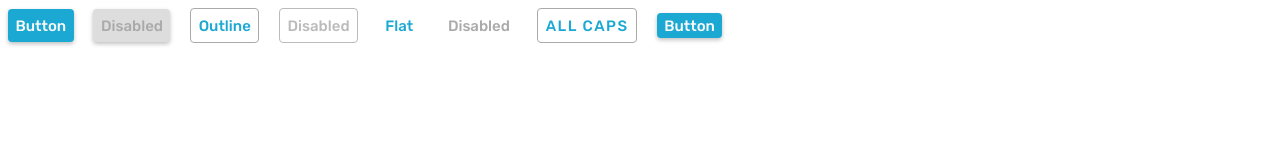
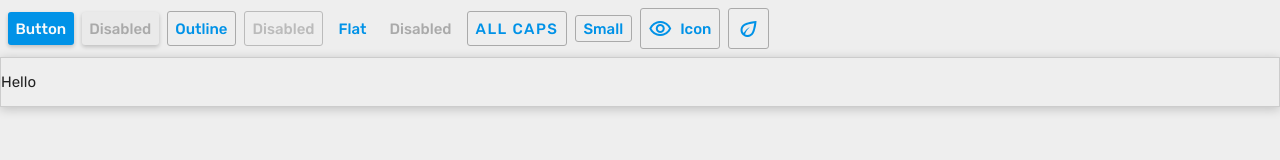
Before and after one commit to eethe0/chroma, a website built with Parcel: page index.html in a window 1280 px wide. Built offline with nearby package versions, Linux system fonts and the light colour scheme.

Commit message:
Start cards

```diff
--- a/chroma.scss
+++ b/chroma.scss
@@ -1,8 +1,8 @@
 @import url("https://fonts.googleapis.com/css?family=Rubik:400,500&display=swap");
 
 $font: "Rubik", sans-serif;
-$primary: #1ba8d3;
-$bg: #fff;
+$primary: #0092e7;
+$bg: #eee;
 $light: #fafafa;
 $dark: #222;
 
@@ -23,6 +23,7 @@ body {
 }
 
 body {
+  background-color: $bg;
   font-family: $font;
   font-size: 15px;
   color: $dark;
@@ -39,19 +40,26 @@ body {
 .button {
   appearance: none;
   position: relative;
+  display: flex;
+  justify-content: center;
+  align-items: center;
   border: 0;
-  margin: 8px;
   padding: 0.5em;
   font-weight: 500;
   background-color: $primary;
   color: legible($primary);
-  box-shadow: 0 0 0 0 rgba($primary, 0.5), 0 2px 4px rgba(#000, 0.25);
-  border-radius: 4px;
+  box-shadow: 0 0 0 0 rgba($primary, 0.5), 0 2px 4px rgba(#000, 0.2);
+  border-radius: 3px;
 
   transition: all 100ms;
 
+  > *:not(:last-child) {
+    margin-right: 8px;
+  }
+
   &::before {
     content: "";
+    display: block;
     position: absolute;
     top: 0;
     left: 0;
@@ -67,7 +75,7 @@ body {
 
   &:hover,
   &:focus {
-    box-shadow: 0 0 0 2px rgba($primary, 0.5), 0 2px 4px rgba(#000, 0.25);
+    box-shadow: 0 0 0 2px rgba($primary, 0.5), 0 2px 4px rgba(#000, 0.2);
 
     &::before {
       box-shadow: 0 0 0 8px rgba($primary, 0);
@@ -75,7 +83,7 @@ body {
   }
 
   &:active {
-    box-shadow: 0 0 0 0 rgba($primary, 0), 0 2px 4px rgba(#000, 0.25);
+    box-shadow: 0 0 0 0 rgba($primary, 0), 0 2px 4px rgba(#000, 0.2);
 
     &::before {
       box-shadow: 0 0 0 0px rgba($primary, 1);
@@ -84,9 +92,14 @@ body {
   }
 
   &:disabled {
-    box-shadow: 0 0 0 0 rgba($primary, 0), 0 2px 4px rgba(#000, 0.25);
-    background-color: #ddd;
+    box-shadow: 0 0 0 0 rgba($primary, 0), 0 2px 4px rgba(#000, 0.2);
+    background-color: #eaeaea;
     color: #aaa;
+
+    &::before {
+      box-shadow: none;
+      transition: all 0ms;
+    }
   }
 
   &.caps {
@@ -149,3 +162,8 @@ body {
     color: #aaa;
   }
 }
+
+.card {
+  box-shadow: 0 2px 10px rgba(#000,0.2);
+  border: 1px solid #ccc;
+}
--- a/index.html
+++ b/index.html
@@ -6,9 +6,12 @@
     <meta name="viewport" content="width=device-width, initial-scale=1.0">
     <title>Document</title>
     <link rel="stylesheet" href="chroma.scss">
+    <link rel="stylesheet" href="style.scss">
+    <link href="https://fonts.googleapis.com/icon?family=Material+Icons+Outlined" rel="stylesheet">
 </head>
 
 <body>
+    <div class="buttons">
         <button class="button">Button</button>
         <button class="button" disabled>Disabled</button>
         <button class="button-outline">Outline</button>
@@ -16,7 +19,18 @@
         <button class="button-flat">Flat</button>
         <button class="button-flat" disabled>Disabled</button>
         <button class="button-outline caps">All caps</button>
-    <button class="button small">Button</button>
+        <button class="button-outline small">Small</button>
+        <button class="button-outline">
+            <i class="material-icons-outlined">visibility</i>
+            <span>Icon</span>
+        </button>
+        <button class="button-outline">
+            <i class="material-icons-outlined">eco</i>
+        </button>
+    </div>
+    <div class="card">
+        <p>Hello</p>
+    </div>
 </body>
 
 </html>
--- /dev/null
+++ b/style.scss
@@ -0,0 +1,10 @@
+.buttons {
+    display: flex;
+    align-items: center;
+    flex-wrap: wrap;
+    padding: 4px;
+
+    > * {
+        margin: 4px;
+    }
+}
```
Lines whose indentation alone changed are shown as unchanged.
